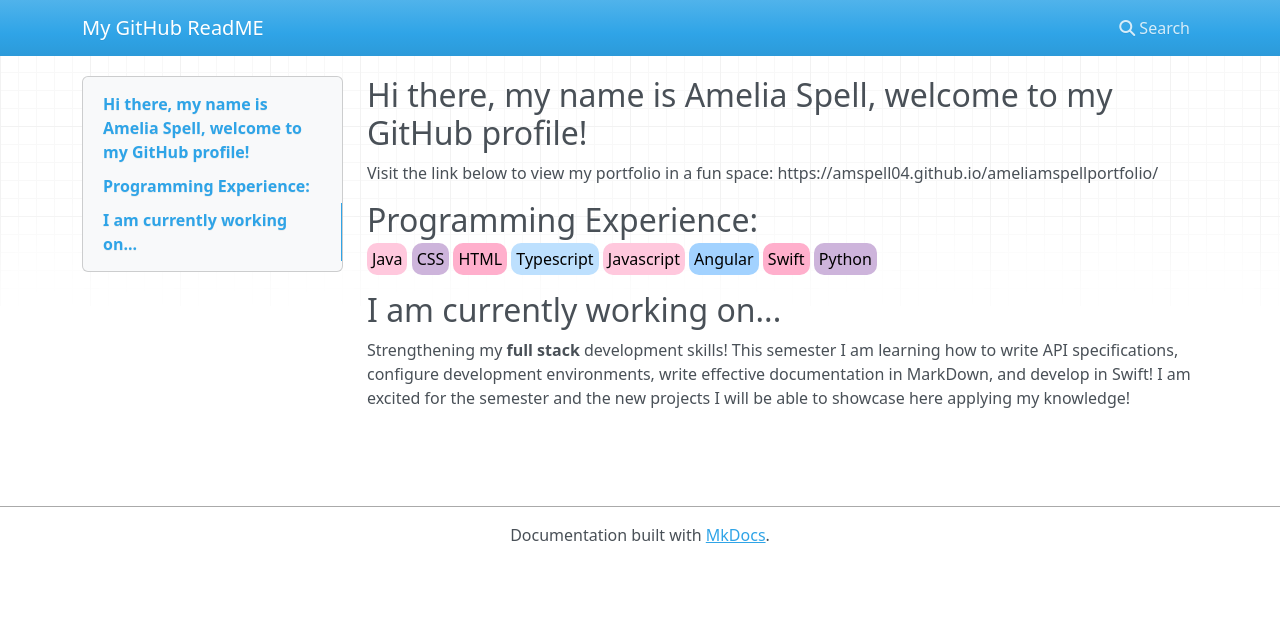
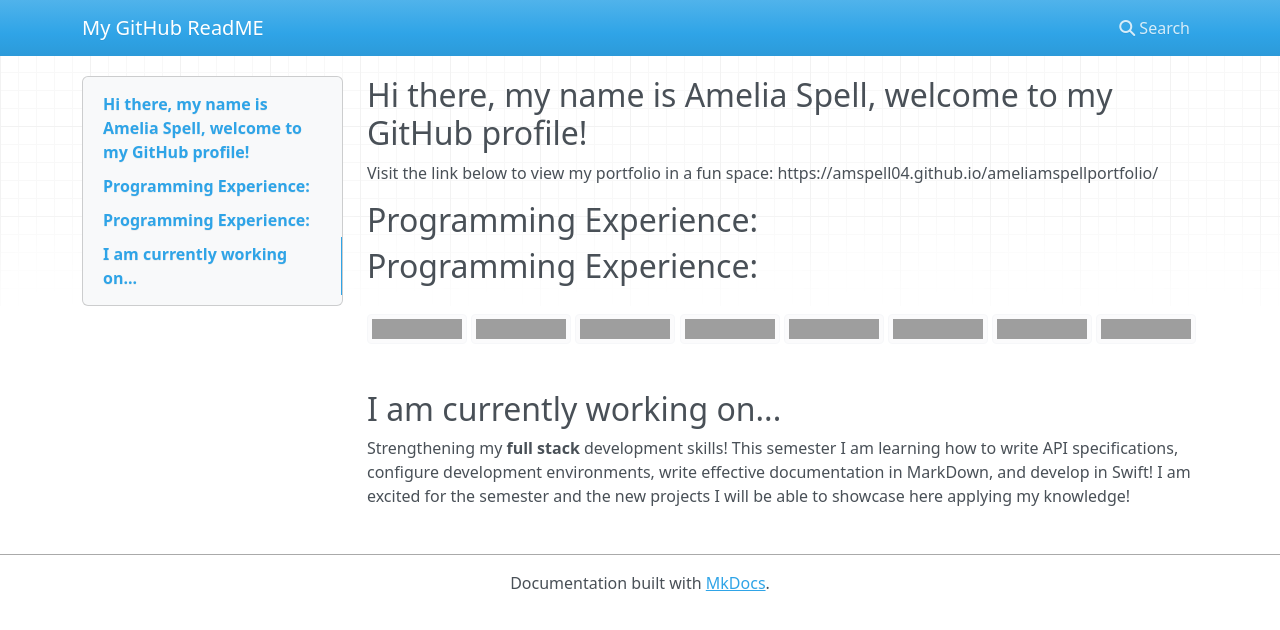
Before and after one commit to amspell04/amspell04, an MkDocs documentation site: the page built from docs/README.md, in a window 1280 px wide. Shown: the top 630 px of the page. Built offline with MkDocs 1.6.1, drawn with Linux system fonts in a browser that asks for light colours; nearby versions of some CDN libraries; grey boxes are pictures that could not be loaded.

Commit message:
changed to be markdown compatible

```diff
--- a/docs/README.md
+++ b/docs/README.md
@@ -1,20 +1,20 @@
 
-## Hi there, my name is **Amelia Spell**, welcome to my GitHub profile!
+## Hi there, my name is Amelia Spell, welcome to my GitHub profile!
 
 Visit the link below to view my portfolio in a fun space:
   https://amspell04.github.io/ameliamspellportfolio/
 
 ## Programming Experience:
-<div style="padding-bottom: 20px">
-<span style="background-color:#ffc8dd; color: black; padding: 5px; border-radius: 10px;">Java</span>
-<span style="background-color:#cdb4db; color: black; padding: 5px; border-radius: 10px;">CSS</span>
-<span style="background-color:#ffafcc; color: black; padding: 5px; border-radius: 10px;">HTML</span>
-<span style="background-color:#bde0fe; color: black; padding: 5px; border-radius: 10px;">Typescript</span>
-<span style="background-color:#ffc8dd; color: black; padding: 5px; border-radius: 10px;">Javascript</span>
-<span style="background-color:#a2d2ff; color: black; padding: 5px; border-radius: 10px;">Angular</span>
-<span style="background-color:#ffafcc; color: black; padding: 5px; border-radius: 10px;">Swift</span>
-<span style="background-color:#cdb4db; color: black; padding: 5px; border-radius: 10px;">Python</span>
-</div>
+## Programming Experience:
+![Java](https://img.shields.io/badge/Java-ffc8dd?style=flat-square&logo=java&logoColor=black)
+![CSS](https://img.shields.io/badge/CSS-cdb4db?style=flat-square&logo=css3&logoColor=black)
+![HTML](https://img.shields.io/badge/HTML-ffafcc?style=flat-square&logo=html5&logoColor=black)
+![Typescript](https://img.shields.io/badge/Typescript-bde0fe?style=flat-square&logo=typescript&logoColor=black)
+![Javascript](https://img.shields.io/badge/Javascript-ffc8dd?style=flat-square&logo=javascript&logoColor=black)
+![Angular](https://img.shields.io/badge/Angular-a2d2ff?style=flat-square&logo=angular&logoColor=black)
+![Swift](https://img.shields.io/badge/Swift-ffafcc?style=flat-square&logo=swift&logoColor=black)
+![Python](https://img.shields.io/badge/Python-cdb4db?style=flat-square&logo=python&logoColor=black)
+
 
 ## I am currently working on...
   Strengthening my **full stack** development skills! This semester I am learning how to write API specifications, configure development environments, write effective documentation in MarkDown, and develop in Swift! I am excited for the semester and the new projects I will be able to showcase here applying my knowledge!
--- a/mkdocs.yml
+++ b/mkdocs.yml
@@ -2,7 +2,6 @@ site_name: My GitHub ReadME
 theme:
   name: mkdocs
   features:
-    - content.code.copy
-    - content.code.annotate
+
 
 markdown_extensions:
```
